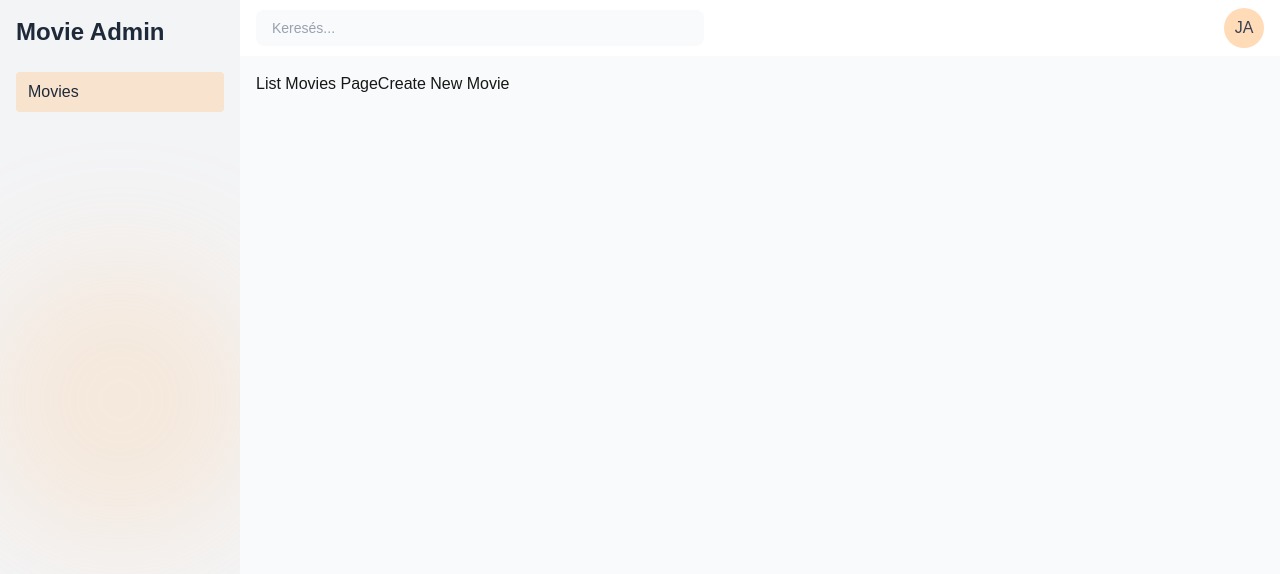
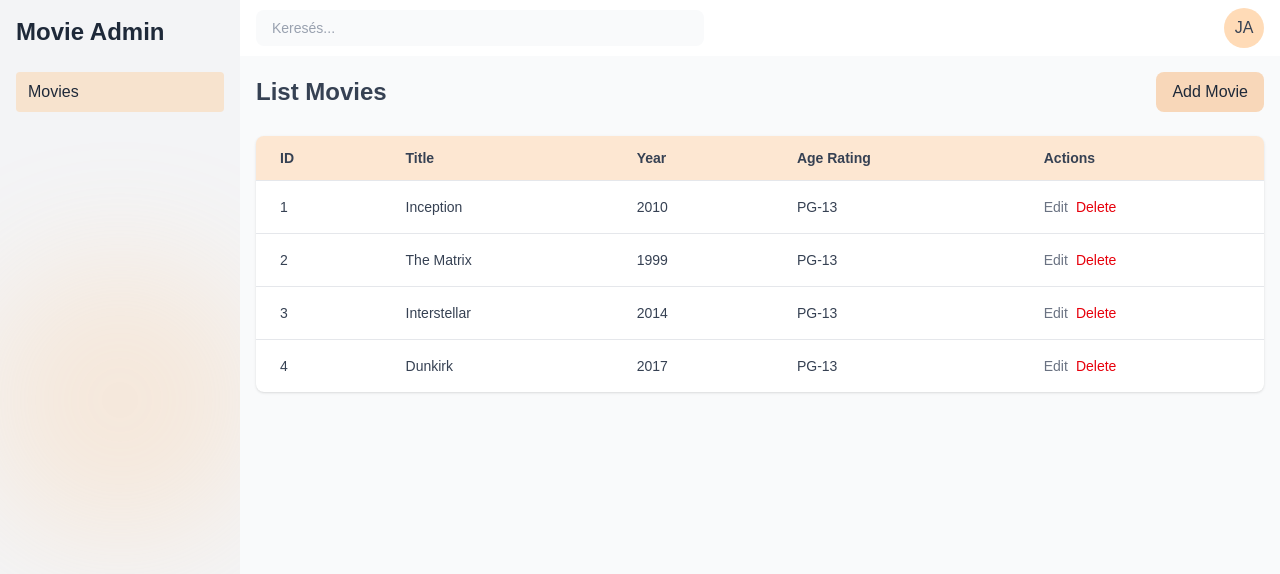
Before and after one commit to Jaszek94/indotek, a Next.js app in the folder frontend/: page /admin/movies in a window 1280 px wide. Shown: the top 574 px of the page. Built offline with nearby package versions, Linux system fonts and the light colour scheme.

Commit message:
create table and movieTable component. Use on page

```diff
--- a/frontend/app/admin/movies/page.tsx
+++ b/frontend/app/admin/movies/page.tsx
@@ -1,12 +1,30 @@
 'use client';
 
+import MovieTable from '@/app/components/movies/MovieTable';
 import Link from 'next/link';
 
 export default function ListMoviesPage() {
+  // Példa adatok
+  const movies = [
+    { id: 1, title: 'Inception', year: 2010, age_rating: 'PG-13' },
+    { id: 2, title: 'The Matrix', year: 1999, age_rating: 'PG-13' },
+    { id: 3, title: 'Interstellar', year: 2014, age_rating: 'PG-13' },
+    { id: 4, title: 'Dunkirk', year: 2017, age_rating: 'PG-13' },
+  ];
+
   return (
-    <div>
-      List Movies Page
-      <Link href="movies/new">Create New Movie</Link>
+    <div className="space-y-6">
+      <div className="flex justify-between items-center">
+        <h2 className="text-2xl font-bold text-gray-700">List Movies</h2>
+        <Link
+          href="/admin/movies/create"
+          className="px-4 py-2 bg-primary/30 text-gray-800 rounded-lg hover:bg-primary/50 transition"
+        >
+          Add Movie
+        </Link>
+      </div>
+
+      <MovieTable movies={movies} />
     </div>
   );
 }
--- /dev/null
+++ b/frontend/app/components/movies/MovieTable.tsx
@@ -0,0 +1,40 @@
+'use client';
+
+import Link from 'next/link';
+import { Table } from '../ui/Table';
+
+type Movie = {
+  id: number;
+  title: string;
+  year: number;
+  age_rating: string;
+};
+
+type Props = {
+  movies: Movie[];
+};
+
+export default function MovieTable({ movies }: Props) {
+  const columns = [
+    { header: 'ID', accessor: 'id' as const },
+    { header: 'Title', accessor: 'title' as const },
+    { header: 'Year', accessor: 'year' as const },
+    { header: 'Age Rating', accessor: 'age_rating' as const },
+    {
+      header: 'Actions',
+      accessor: (movie: Movie) => (
+        <div className="space-x-2">
+          <Link
+            href={`/admin/movies/${movie.id}/edit`}
+            className="text-gray-500 hover:underline"
+          >
+            Edit
+          </Link>
+          <button className="text-red-600 hover:underline">Delete</button>
+        </div>
+      ),
+    },
+  ];
+
+  return <Table columns={columns} data={movies} rowKey="id" />;
+}
--- /dev/null
+++ b/frontend/app/components/ui/Table.tsx
@@ -0,0 +1,60 @@
+'use client';
+
+import { ReactNode } from 'react';
+
+type Column<T> = {
+  header: string;
+  accessor: keyof T | ((row: T) => ReactNode);
+  className?: string;
+};
+
+type TableProps<T> = {
+  columns: Column<T>[];
+  data: T[];
+  rowKey: keyof T;
+};
+
+export function Table<T>({ columns, data, rowKey }: TableProps<T>) {
+  return (
+    <div className="overflow-x-auto bg-white rounded-lg shadow-sm">
+      <table className="min-w-full divide-y divide-gray-200">
+        <thead className="bg-primary/20">
+          <tr>
+            {columns.map((col, i) => (
+              <th
+                key={i}
+                className={`px-6 py-3 text-left text-sm font-semibold text-gray-700 ${
+                  col.className || ''
+                }`}
+              >
+                {col.header}
+              </th>
+            ))}
+          </tr>
+        </thead>
+        <tbody className="divide-y divide-gray-200">
+          {data.map((row) => (
+            <tr key={String(row[rowKey])} className="hover:bg-gray-50">
+              {columns.map((col, i) => {
+                const value =
+                  typeof col.accessor === 'function'
+                    ? col.accessor(row)
+                    : row[col.accessor];
+                return (
+                  <td
+                    key={i}
+                    className={`px-6 py-4 text-sm text-gray-700 ${
+                      col.className || ''
+                    }`}
+                  >
+                    {value as ReactNode}
+                  </td>
+                );
+              })}
+            </tr>
+          ))}
+        </tbody>
+      </table>
+    </div>
+  );
+}
```
